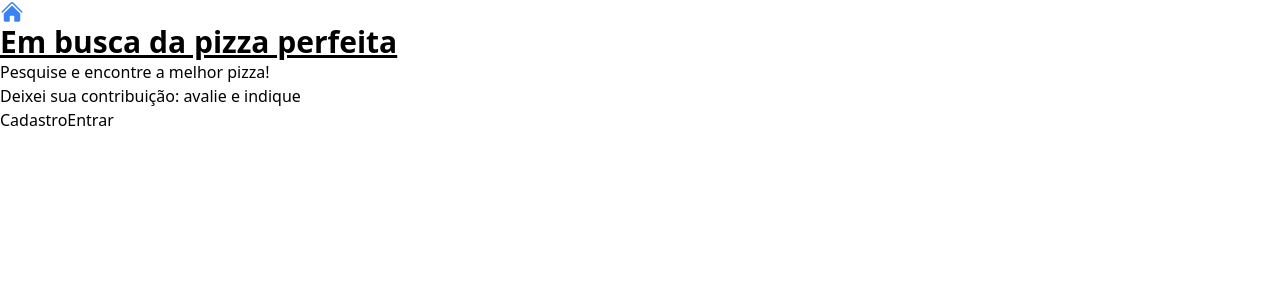
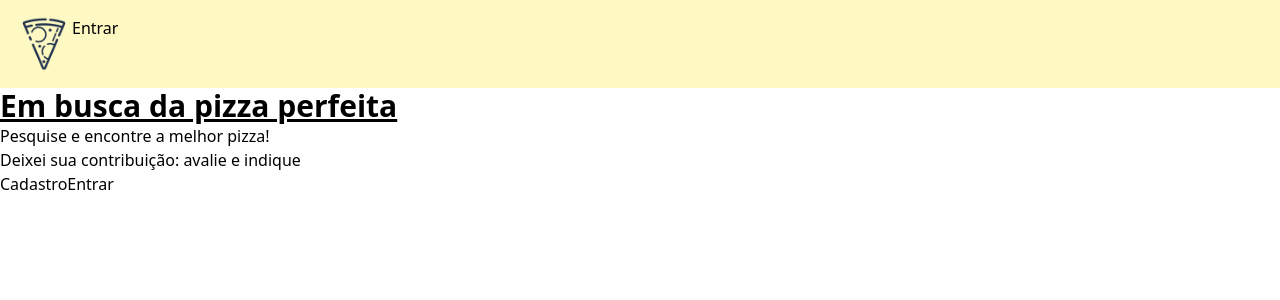
Before and after one commit to Juvido/Final-project-Full-stack, a React (Vite) app: page / in a window 1280 px wide. Shown: the top 300 px of the page. Built offline with nearby package versions, Linux system fonts and the light colour scheme.

Commit message:
added: navbar, hot toast and tailwind styles on navbar

```diff
--- a/package.json
+++ b/package.json
@@ -15,6 +15,7 @@
     "axios": "^1.3.4",
     "react": "^18.2.0",
     "react-dom": "^18.2.0",
+    "react-hot-toast": "^2.4.1",
     "react-router-dom": "^6.8.2"
   },
   "devDependencies": {
--- a/src/App.jsx
+++ b/src/App.jsx
@@ -8,11 +8,13 @@ import { Profile } from "./pages/Profile";
 import { Signup } from "./pages/Signup";
 import { UserDashboard } from "./pages/UserDashboard";
 import { CreatePost } from "./pages/CreatePost";
+import { Navbar } from "./components/Navbar";
 
 function App() {
   return (
     <>
       <AuthContextComponent>
+        <Navbar />
         <Routes>
           <Route path="/" element={<Home />} />
           <Route path="/signup" element={<Signup />} />
--- /dev/null
+++ b/src/components/ConfirmationButton/index.jsx
@@ -0,0 +1,27 @@
+import toast, { Toaster } from "react-hot-toast";
+
+export function ConfirmationButton(props) {
+  function handleConfirmation() {
+    toast((t) => (
+      <span>
+        {props.confirmationText}
+        <button onClick={() => toast.dismiss(t.id)}>Não</button>{" "}
+        <button
+          onClick={() => {
+            props.functionForExecution();
+            toast.dismiss(t.id);
+          }}
+        >
+          Sim
+        </button>
+      </span>
+    ));
+  }
+
+  return (
+    <>
+      <Toaster />
+      <button onClick={handleConfirmation}>{props.children}</button>
+    </>
+  );
+}
--- /dev/null
+++ b/src/components/Navbar/index.jsx
@@ -0,0 +1,44 @@
+import { useContext } from "react";
+import { Link, useLocation, useNavigate } from "react-router-dom";
+import { AuthContext } from "../../contexts/authContext";
+import { ConfirmationButton } from "../ConfirmationButton/index";
+import Image from "../../assets/images/images.png";
+
+export function Navbar() {
+  const { loggedInUser, setLoggedInUser } = useContext(AuthContext);
+  const location = useLocation();
+  const navigate = useNavigate();
+
+  function handleLogout() {
+    setLoggedInUser("");
+    localStorage.removeItem("loggedInUser");
+    navigate("/");
+  }
+
+  return (
+    <>
+    <div class="flex p-4 bg-yellow-100" >
+    <img src={Image} alt="pizzas" class="flex w-14"/>{" "}{" "}
+
+      {location.pathname === "/login" ? null : loggedInUser ? (
+        <>
+
+          <Link to="/postar">
+            <button>Nova postagem</button>
+          </Link>{" "}{" "}
+          <ConfirmationButton
+            functionForExecution={handleLogout}
+            confirmationText="Tem certeza que deseja sair?"
+          >
+            Sair
+          </ConfirmationButton>
+        </>
+      ) : (
+        <Link to="/login">
+          <button>Entrar</button>
+        </Link>
+      )}
+      </div>
+    </>
+  );
+}
--- a/src/pages/Home/index.jsx
+++ b/src/pages/Home/index.jsx
@@ -4,7 +4,6 @@ import { Link } from "react-router-dom";
 export function Home() {
   return (
     <div>
-      <HomeIcon className="h-6 w-6 text-blue-500" />
       <h1 className="text-3xl font-bold underline">
         Em busca da pizza perfeita
       </h1>
```
Also changed, not shown: src/assets/images/images.png (added), 1 other file (tests, documents, lock files or other folders).
